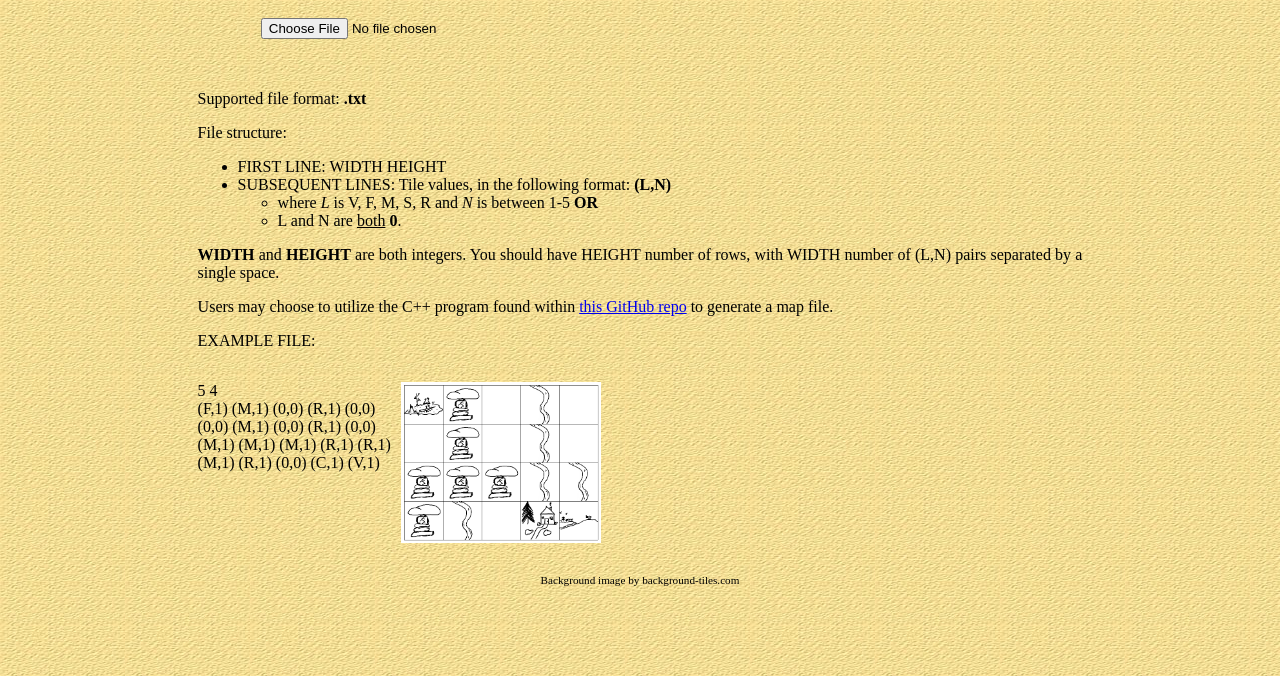
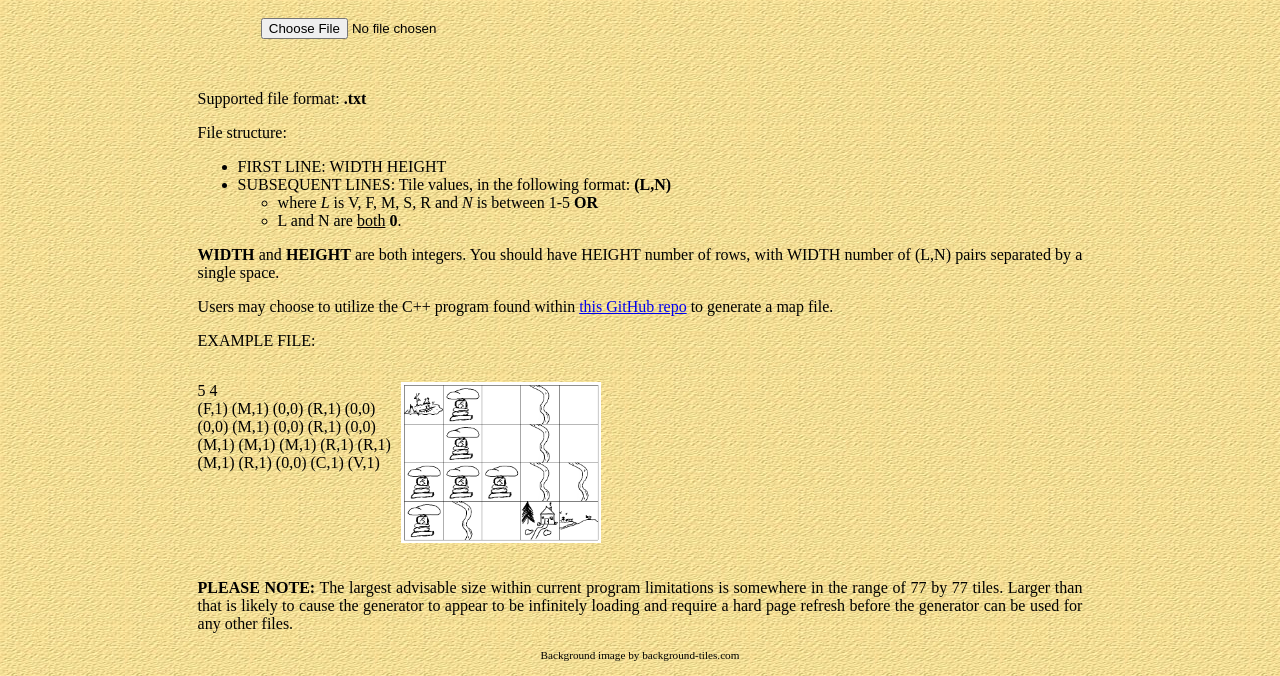
Before and after one commit to 5QU1D/map-maker, a website: page index.html in a window 1280 px wide. Shown: the part 124-800 px from the top of the page. Drawn offline with Linux system fonts and the light colour scheme; a web font is replaced by a local one.

Commit message:
Update index.html
Added limitation estimation

```diff
--- a/index.html
+++ b/index.html
@@ -55,8 +55,8 @@
                     (M,1) (R,1) (0,0) (C,1) (V,1)<Br>
                 </p>
                 <p><img src="./assets/example.png" style="max-width:200px; padding-left:10px;"><img></p>
-
-        </div>
+            </div>
+            <p><b>PLEASE NOTE:</b> The largest advisable size within current program limitations is somewhere in the range of 77 by 77 tiles. Larger than that is likely to cause the generator to appear to be infinitely loading and require a hard page refresh before the generator can be used for any other files.</p>
         </div>
 
         <div class="footer">
```
